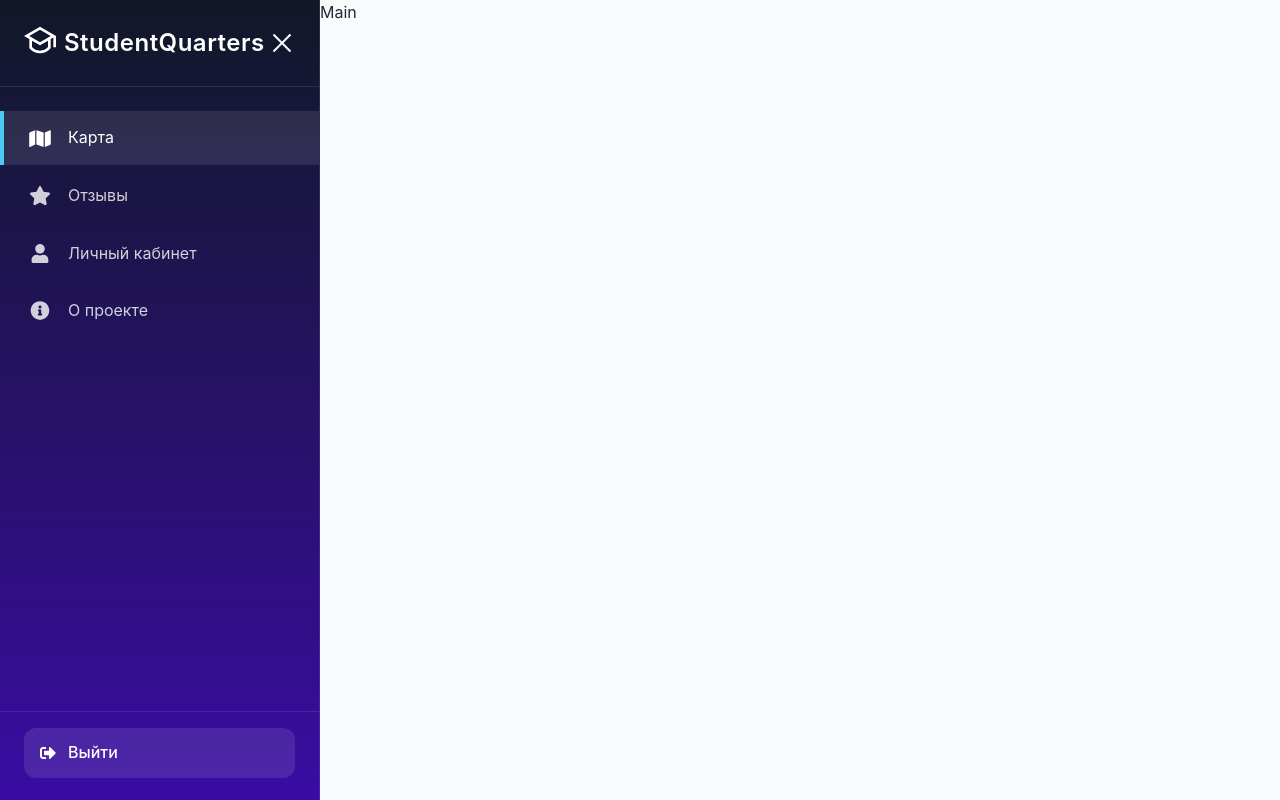
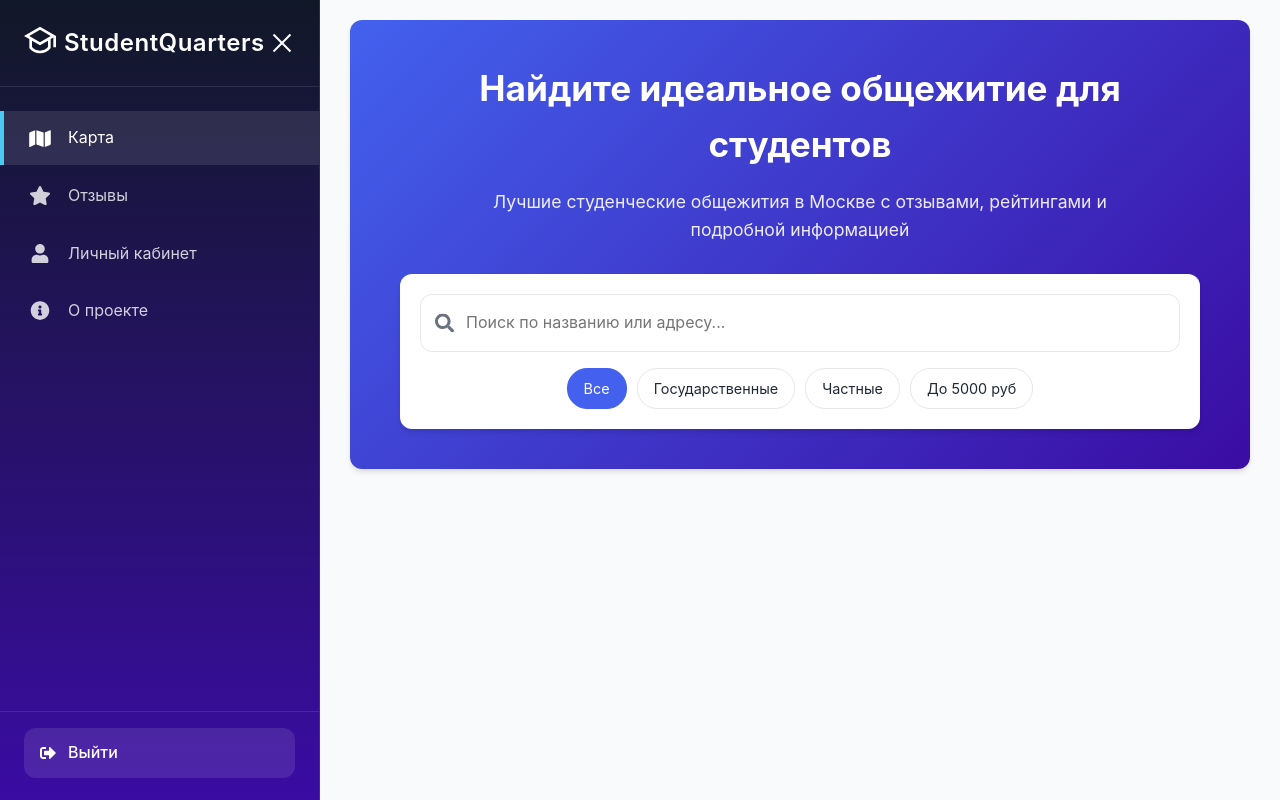
Before and after one commit to M-a-K-s-1-M/student-quarters-new, a React (Vite) app in the folder client/: page / in a window 1280 px wide. Built offline with nearby package versions, Linux system fonts and the light colour scheme.

Commit message:
Создаст блок поиска общежитий

```diff
--- /dev/null
+++ b/client/src/features/SearchDormitory/ui/SearchDormitory.scss
@@ -0,0 +1,146 @@
+@use '../../../shared/ui/styles/consts';
+
+.search-dormitory {
+    background: linear-gradient(135deg, consts.$primary-color, consts.$secondary-color);
+    border-radius: consts.$border-radius;
+    color: white;
+    padding: 2.5rem;
+    margin-bottom: 1.875rem;
+    box-shadow: consts.$shadow;
+    text-align: center;
+
+    @media(min-width: 1400px) {
+        padding: 3.125rem;
+    }
+
+    @media (max-width: 1024px) {
+        padding: 1.875rem 1.5625rem;
+    }
+
+    @media (max-width: 768px) {
+        padding: 1.5625rem 0.9375rem;
+    }
+
+    @media (max-width: 480px) {
+        padding: 1.25rem 0.75rem;
+    }
+
+    &__content {
+
+        h1 {
+            font-size: 2.2rem;
+            font-weight: 700;
+            margin-bottom: 0.9375rem;
+            color: white;
+
+            @media (min-width: 1400px) {
+                font-size: 2.5rem;
+            }
+
+            @media (max-width: 1024px) {
+                font-size: 2rem;
+            }
+
+            @media (max-width: 768px) {
+                font-size: 1.8rem;
+                line-height: 1.3;
+            }
+
+            @media (max-width: 480px) {
+                font-size: 1.5rem;
+            }
+        }
+
+        p {
+            font-size: 1.1rem;
+            opacity: 0.9;
+            margin: 0 auto;
+            margin-bottom: 1.875rem;
+            max-width: 700px;
+
+            @media (min-width: 1400px) {
+                font-size: 1.2rem;
+            }
+
+            @media (max-width: 768px) {
+                font-size: 1rem;
+                margin-bottom: 1.5625rem;
+            }
+
+            @media (max-width: 480px) {
+                font-size: 0.9rem;
+            }
+        }
+
+        &__panel {
+            background-color: white;
+            border-radius: consts.$border-radius;
+            padding: 1.25rem;
+            box-shadow: consts.$shadow;
+            max-width: 800px;
+            margin: 0 auto;
+
+            @media (max-width: 1024px) {
+                padding: 0.9625rem;
+            }
+
+            @media (max-width: 480px) {
+                padding: 0.75rem;
+            }
+
+            &__input-container {
+                position: relative;
+                margin-bottom: 0.9625rem;
+
+                &__icon {
+                    position: absolute;
+                    left: 0.9625rem;
+                    top: 50%;
+                    transform: translateY(-50%);
+                    color: consts.$text-light;
+                    font-size: 1.2rem;
+                }
+
+                input {
+                    width: 100%;
+                    padding: 0.9625rem;
+                    padding-left: 2.8125rem;
+                    border-radius: consts.$border-radius;
+                    border: 1px solid consts.$border-color;
+                    font-size: 1rem;
+                    font-family: 'Inter', sans-serif;
+                    transition: all 0.3s;
+                }
+            }
+
+            &__filters {
+                display: flex;
+                flex-wrap: wrap;
+                gap: 0.625rem;
+                justify-content: center;
+
+                &__filter {
+                    background: rgba(255, 255, 255, 0.1);
+                    border: 1px solid consts.$border-color;
+                    color: consts.$text-color;
+                    font-size: 0.9rem;
+                    padding: 0.5rem 1rem;
+                    border-radius: 1.25rem;
+                    cursor: pointer;
+                    transition: all 0.2s;
+
+                    &:not(.search-dormitory__content__panel__filters__filter--active):hover {
+                        background-color: rgba(67, 97, 238, 0.1);
+                        color: consts.$primary-color;
+                    }
+
+                    &--active {
+                        background-color: consts.$primary-color;
+                        color: white;
+                        border-color: consts.$primary-color;
+                    }
+                }
+            }
+        }
+    }
+}
--- /dev/null
+++ b/client/src/features/SearchDormitory/ui/index.jsx
@@ -0,0 +1,45 @@
+import { useState } from 'react';
+import './SearchDormitory.scss';
+import { FaSearch } from "react-icons/fa";
+
+export default function SearchDormitory() {
+    const [activeFitler, setActiveFilter] = useState('all');
+
+    const handleFilter = (titleFilter) => {
+        setActiveFilter(titleFilter);
+    }
+    return (
+        <div className={`search-dormitory`}>
+            <div className='search-dormitory__content'>
+                <h1>Найдите идеальное общежитие для студентов</h1>
+                <p>Лучшие студенческие общежития в Москве с отзывами, рейтингами и подробной информацией</p>
+
+                <div className='search-dormitory__content__panel'>
+                    <div className='search-dormitory__content__panel__input-container'>
+                        <FaSearch className='search-dormitory__content__panel__input-container__icon' />
+                        <input type="text" placeholder="Поиск по названию или адресу..." />
+                    </div>
+
+                    <div className="search-dormitory__content__panel__filters">
+                        <button
+                            className={`search-dormitory__content__panel__filters__filter
+                            ${activeFitler === 'all' && 'search-dormitory__content__panel__filters__filter--active'}`}
+                            onClick={() => handleFilter('all')}>Все</button>
+                        <button
+                            className={`search-dormitory__content__panel__filters__filter
+                            ${activeFitler === 'government' && 'search-dormitory__content__panel__filters__filter--active'}`}
+                            onClick={() => handleFilter('government')}>Государственные</button>
+                        <button
+                            className={`search-dormitory__content__panel__filters__filter
+                            ${activeFitler === 'private' && 'search-dormitory__content__panel__filters__filter--active'}`}
+                            onClick={() => handleFilter('private')}>Частные</button>
+                        <button
+                            className={`search-dormitory__content__panel__filters__filter
+                            ${activeFitler === 'price' && 'search-dormitory__content__panel__filters__filter--active'}`}
+                            onClick={() => handleFilter('price')}>До 5000 руб</button>
+                    </div>
+                </div>
+            </div>
+        </div>
+    )
+}
--- a/client/src/page/Main/Mian.scss
+++ b/client/src/page/Main/Mian.scss
@@ -2,8 +2,41 @@
 
 .main {
     margin-left: consts.$sidebar-collapsed-width;
+    padding: 1.25rem 1.875rem;
+    flex: 1;
+    transition: margin-left consts.$transition-speed;
+    min-height: 100vh;
+    box-sizing: border-box;
+    width: calc(100vw - consts.$sidebar-collapsed-width);
+
+    &--active-sidebar {
+        width: calc(100vw - consts.$sidebar-width);
+    }
+
+
+    @media (min-width: 1400px) {
+        padding: 1.25rem 2.5rem;
+    }
+
+    @media (max-width: 1024px) {
+        padding: 0.9375rem 1.25rem;
+    }
+
+    @media (max-width: 768px) {
+        padding: 0.625rem 0.9375rem;
+        margin-left: 0 !important;
+        width: 100%;
+        box-sizing: border-box;
+    }
+
+    @media (max-width: 480px) {
+        padding: 0.5rem 0.625rem;
+    }
 
     &--active-sidebar {
         margin-left: consts.$sidebar-width;
     }
+
+
+
 }
--- a/client/src/page/Main/index.jsx
+++ b/client/src/page/Main/index.jsx
@@ -1,3 +1,4 @@
+import SearchDormitory from '../../features/SearchDormitory/ui';
 import useSidebar from '../../widgets/Sidebar/model/useSidebar';
 import './Mian.scss';
 
@@ -5,6 +6,8 @@ export default function Main() {
     const { isOpen } = useSidebar();
 
     return (
-        <div className={`main ${isOpen && 'main--active-sidebar'}`}>Main</div>
+        <div className={`main ${isOpen && 'main--active-sidebar'}`}>
+            <SearchDormitory />
+        </div>
     )
 }
```
